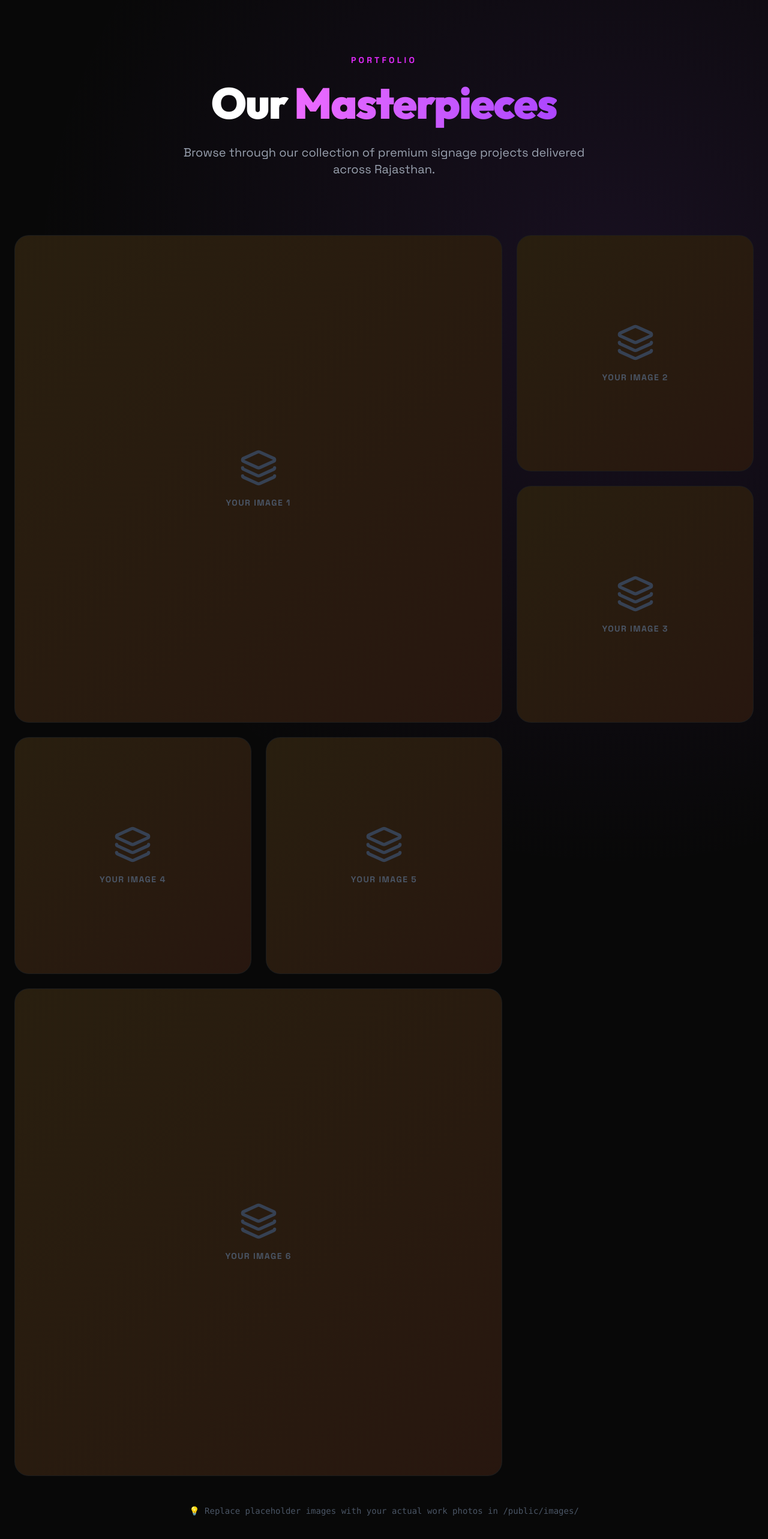
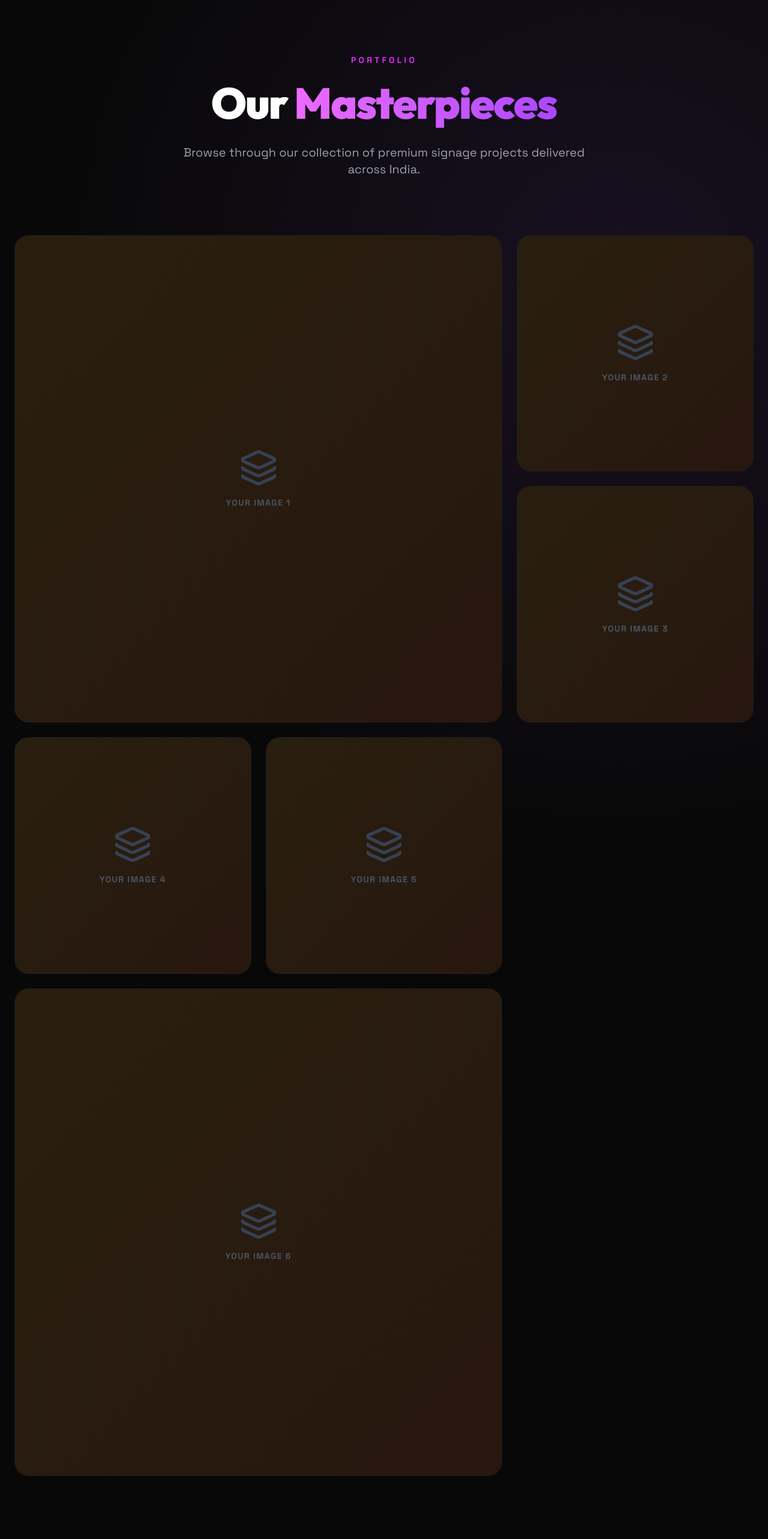
Before and after one commit to itsmechauhan/sbsignage, a React (Vite) app: page / in a window 1280 px wide. Shown: the part 2180-4746 px from the top of the page at 60% size. Built offline with nearby package versions, Linux system fonts and the light colour scheme.

Commit message:
front end fix

```diff
--- a/src/App.tsx
+++ b/src/App.tsx
@@ -172,7 +172,7 @@ function ContactModal({ service, onClose }: { service: typeof services[0]; onClo
 
               <div className="mt-12 p-6 bg-black/20 backdrop-blur-md rounded-2xl border border-white/10">
                 <p className="text-white/60 text-sm mb-1 uppercase tracking-wider">Prefer to call?</p>
-                <p className="text-white font-bold text-2xl font-['Space_Grotesk']">+91 9461018391</p>
+                <p className="text-white font-bold text-2xl font-['Space_Grotesk']">+91 9001933901</p>
               </div>
             </div>
           </div>
@@ -433,7 +433,7 @@ function App() {
             <h2 className="text-5xl sm:text-7xl font-black mt-6 mb-8 font-['Outfit'] tracking-tight">
               Our <span className="text-transparent bg-clip-text bg-gradient-to-r from-fuchsia-400 to-purple-500">Masterpieces</span>
             </h2>
-            <p className="text-gray-400 max-w-2xl mx-auto text-xl">Browse through our collection of premium signage projects delivered across Rajasthan.</p>
+            <p className="text-gray-400 max-w-2xl mx-auto text-xl">Browse through our collection of premium signage projects delivered across India.</p>
           </motion.div>
 
           <div className="grid grid-cols-2 md:grid-cols-3 gap-6">
@@ -459,7 +459,6 @@ function App() {
               </motion.div>
             ))}
           </div>
-          <p className="text-center text-gray-600 mt-12 text-sm font-mono">💡 Replace placeholder images with your actual work photos in /public/images/</p>
         </div>
       </section>
 
@@ -544,9 +543,9 @@ function App() {
 
           <div className="grid md:grid-cols-3 gap-8 max-w-5xl mx-auto">
             {[
-              { icon: Phone, title: 'Call Us', info: '+91 9461018391', link: 'tel:+919461018391', color: 'from-amber-500 to-orange-600' },
+              { icon: Phone, title: 'Call Us', info: '+91 9001933901', link: 'tel:+919001933901', color: 'from-amber-500 to-orange-600' },
               { icon: Mail, title: 'Email Us', info: 'rbsjaipur1@gmail.com', link: 'mailto:rbsjaipur1@gmail.com', color: 'from-fuchsia-500 to-purple-600' },
-              { icon: MapPin, title: 'Visit Us', info: 'Ganesh Vihar, Jamna Puri, Jaipur - 302012', link: '#', color: 'from-cyan-500 to-blue-600' }
+              { icon: MapPin, title: 'Visit Us', info: 'XPWM+WQH, Ganesh Vihar, Shankar Vihar Extension, Jamna Puri, Jaipur, Rajasthan 302012', link: 'https://maps.app.goo.gl/frH9c1c64CkQGPDg7', color: 'from-cyan-500 to-blue-600' }
             ].map((item, i) => (
               <motion.a
                 key={i}
```
